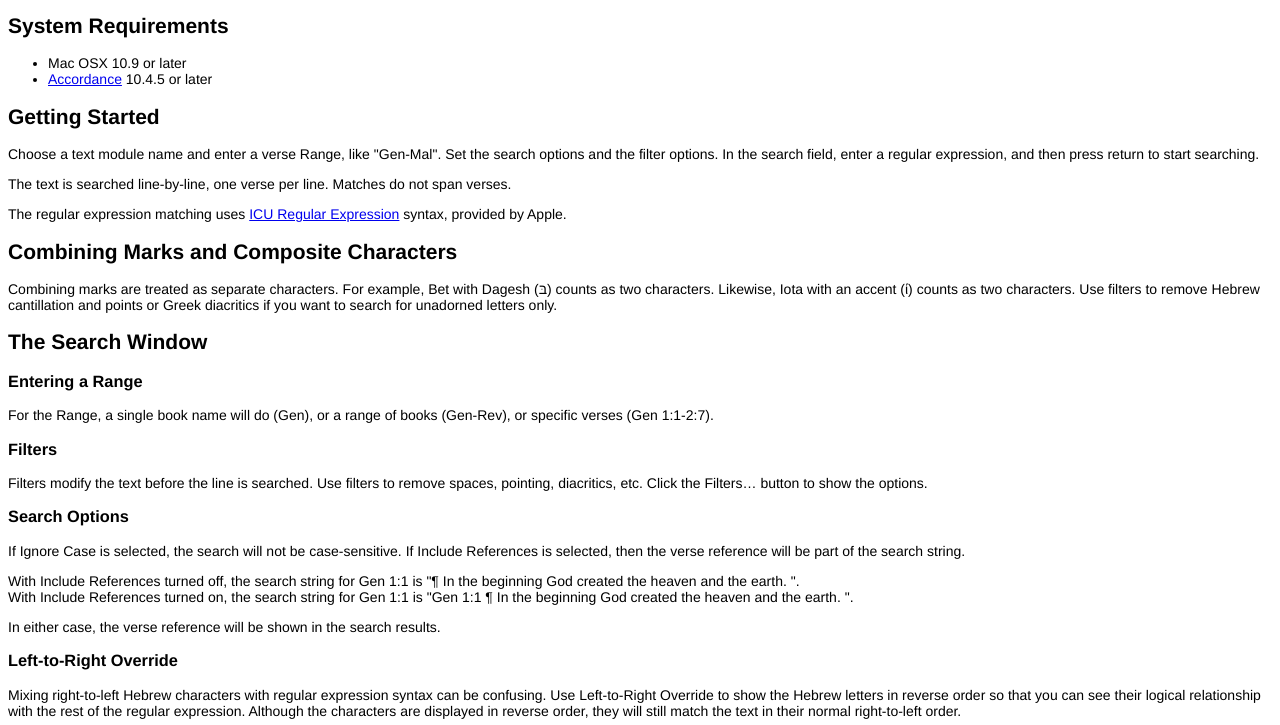
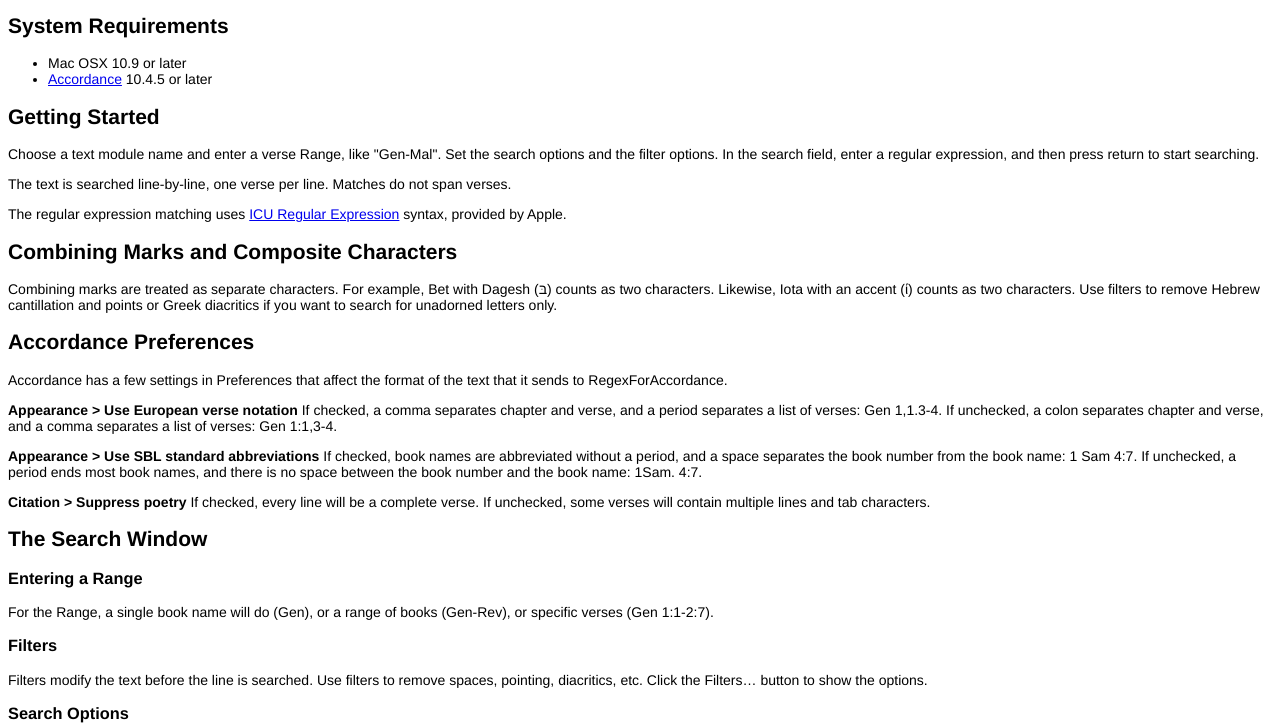
Before and after one commit to darinfranklin/RegexForAccordance, a plain HTML site: page Help/index.html in a window 1280 px wide. Shown: the part 89-814 px from the top of the page. Drawn offline with Linux system fonts and the light colour scheme.

Commit message:
Bug fix: If the "Citation > Suppress poetry" preference was set to false in Accordance, then multiple-line verses would cause null verse references.

```diff
--- a/Help/index.html
+++ b/Help/index.html
@@ -31,6 +31,16 @@
         <h2>Combining Marks and Composite Characters</h2>
 
         <p>Combining marks are treated as separate characters.  For example, Bet with Dagesh (בּ) counts as two characters. Likewise, Iota with an accent (ί) counts as two characters. Use filters to remove Hebrew cantillation and points or Greek diacritics if you want to search for unadorned letters only.</p>
+
+        <h2>Accordance Preferences</h2>
+
+        <p>Accordance has a few settings in Preferences that affect the format of the text that it sends to RegexForAccordance.</p>
+
+        <p><b>Appearance > Use European verse notation</b> If checked, a comma separates chapter and verse, and a period separates a list of verses: Gen 1,1.3-4.  If unchecked, a colon separates chapter and verse, and a comma separates a list of verses: Gen 1:1,3-4.</p>
+
+        <p><b>Appearance > Use SBL standard abbreviations</b> If checked, book names are abbreviated without a period, and a space separates the book number from the book name: 1 Sam 4:7. If unchecked, a period ends most book names, and there is no space between the book number and the book name: 1Sam. 4:7.</p>
+
+        <p><b>Citation > Suppress poetry</b>  If checked, every line will be a complete verse. If unchecked, some verses will contain multiple lines and tab characters.</p>
 
         <h2>The Search Window</h2>
 
```
Also changed, not shown: 8 other files.
